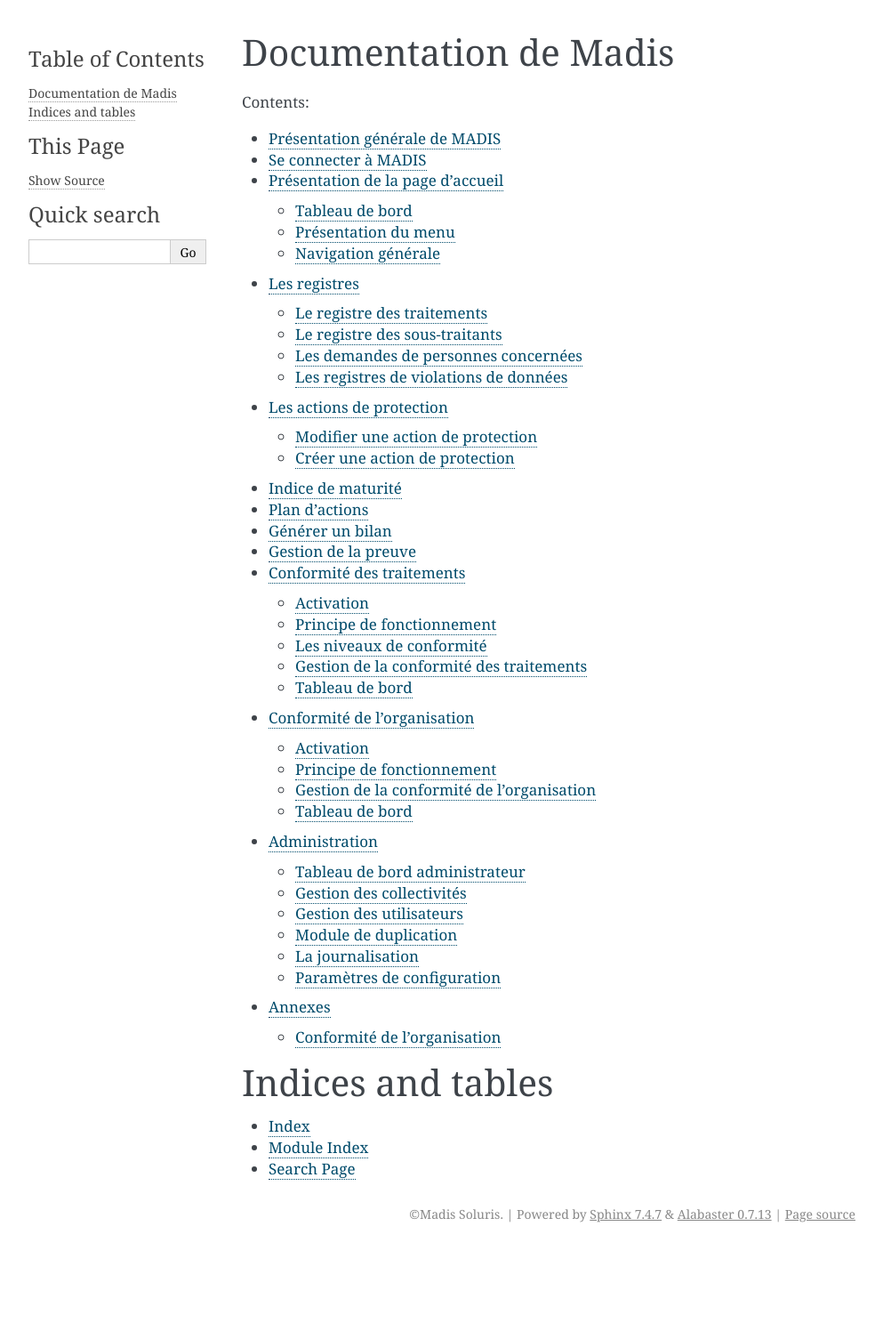
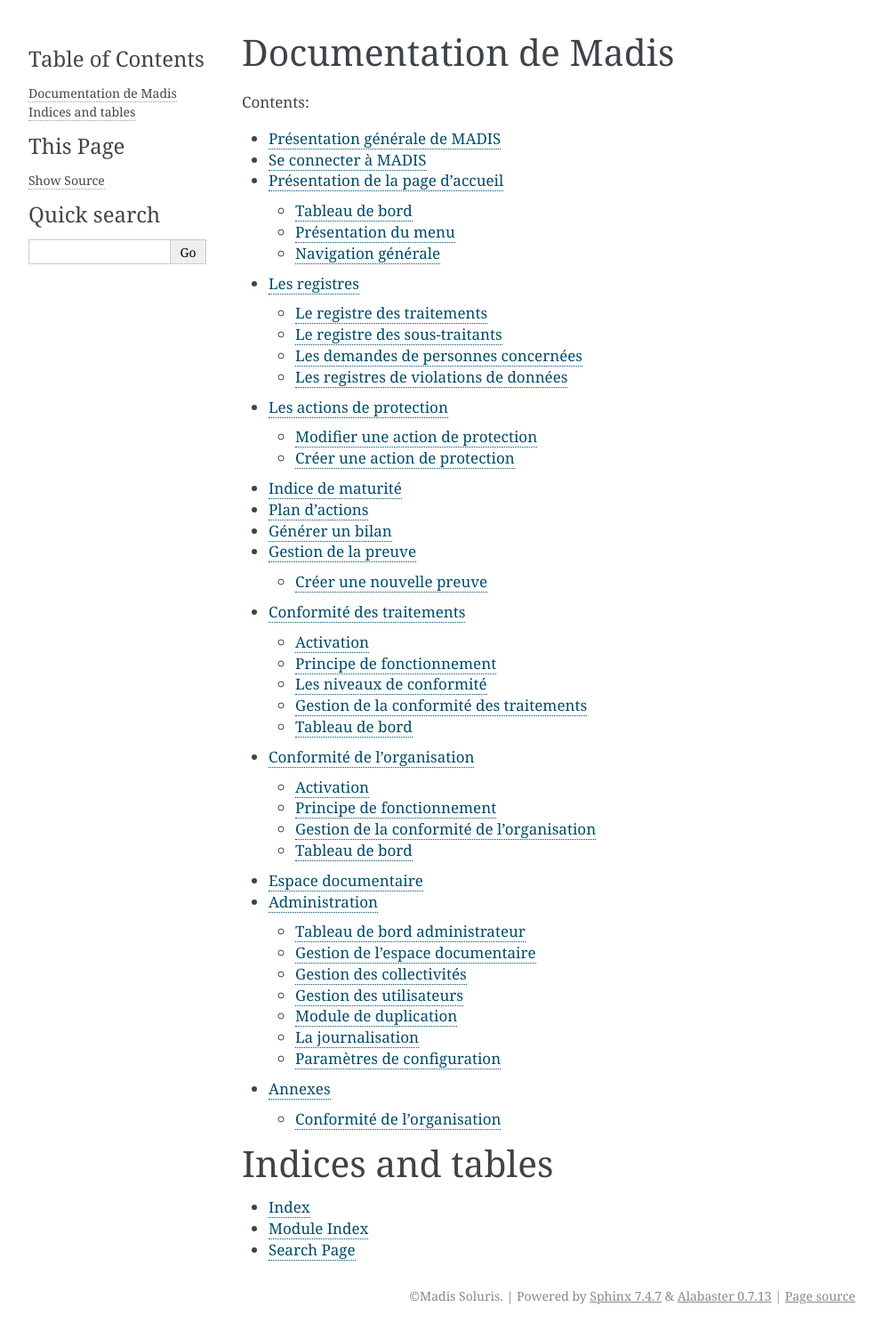
Before and after one commit to svs-step/madis, a Sphinx documentation site: the page built from docs/index.rst, in a window 1280 px wide. Shown: the whole page at 89% size, without its empty margins (148-1141 px from the left). Built offline with Sphinx 7.4.7, drawn with Linux system fonts in a browser that asks for light colours; before the commit the page ends 1404 px from its top, so only the background shows below that; some of the changed lines change nothing that is shown.

Commit message:
MAJ doc utilisateur

```diff
--- a/docs/docutilisateur.md
+++ b/docs/docutilisateur.md
@@ -53,7 +53,7 @@
 
 ![](images/Screenshot-2021-06-09-Madis.png)
 
-Ajoutez les justificatifs permettant de documenter la conformité (Contrat d’accompagnement à la délégation à la protection des données, attestations de présences, politique de gestion des données ...) dans « **Documents** » :
+Ajoutez les justificatifs permettant de documenter la conformité (Contrat d’accompagnement à la délégation à la protection des données, attestations de présences, politique de gestion des données...) dans « **Documents** » :
 
 ![](images/Screenshot-2021-06-09-Madis-1.png)
 
@@ -64,6 +64,10 @@
 Afin de faire vivre votre conformité, élaborez votre « **Plan d'actions** », générez des « **Indice de maturité** » et « **Générer un bilan** » :
 
 ![](images/Screenshot-2021-06-09-Madis-3.png)
+
+Retrouvez toutes les ressources mises à disposition par votre DPO dans « **Espace documentaire** » :
+
+![](images/Screenshot-2022-05-10-Menu-Espace-documentaire.png)
 
 Renseignez vos informations dans « **Collectivités** » et « **Utilisateurs** » :
 
@@ -139,6 +143,8 @@
 Vous pouvez ajuster les colonnes affichées, trier ou filtrer les résultats à l'aide des entêtes de colonne.
 
 ![](images/Screenshot-2021-06-09-Liste-des-traitements-Madis.png)
+
+``Astuce : dans la gestion des demandes, des violations et des actions de protection, vous avez la possibilité de les lier à un traitement.``
 
 ### Création d’un nouveau traitement
 
@@ -249,9 +255,9 @@
 * **Demandeur légitime** : La personne concernée est la personne qui fait la demande ou est le tuteur dûment habilité à faire la demande, ou possède un mandat de la personne concernée ;
 * **Demande légitime** : La demande repose sur une base légale pertinente et proportionnée.
 
+``Astuce : vous avez la possibilité d'associer une demande à un traitement.``
+
 Lorsque la réponse est délivrée, vous devez retourner dans la demande, la modifier et enregistrer la réponse apportée, le moyens de la réponse ainsi que la date de réponse.
-
-
 
 ``Rappel : La réponse doit être délivrée dans un délai maximum de 1 mois (art. 12 RGPD).``
 
@@ -274,9 +280,10 @@
 Par défaut, elle se mettra sur la date à laquelle vous commencez à l'enregistrer.
 
 ![](images/Screenshot-2021-06-09-Cr-er-une-violation-Madis.png)
-![](images/Screenshot-2021-06-09-Cr-er-une-violation-Madis-1.png)
 
 ``N'oubliez pas qu'en cas de risque pour les personnes concernées, une notification à la CNIL doit être faite dans les 72 heures en plus de l'enregistrement en interne et en cas de risque élevé, aux personnes concernées également (art.33 RGPD).``
+
+``Astuce : vous avez la possibilité d'associer une violation à un traitement.``
 
 # Les actions de protection
 
@@ -313,6 +320,8 @@
 ``Dans planification, indiquez une date prévisionnelle des actions que vous choisissez de planifier. Celles-ci apparaîtront alors dans le plan d'action``
 
 ![](images/Screenshot-2021-06-09-Cr-er-une-action-de-protection-Madis.png)
+
+``Astuce : vous avez la possibilité d'associer une action de protection à un sous-traitant, à un traitement à une demande et à une violation.``
 
 # Indice de maturité
 
@@ -370,9 +379,20 @@
 
 Vous devez ajouter dans « **Documents** », l’ensemble des preuves.
 
-``La taille maximale d'un fichier déposé est défini dans l'administration.``
+``La taille maximale d'un fichier déposé est définie dans l'administration.``
 
 ![](images/Screenshot-2021-06-09-Liste-des-preuves-Madis.png)
+
+### Créer une nouvelle preuve
+
+![](images/Screenshot_2022-05-30_at_09-28-02_Creer_une_preuve_Madis.png)
+
+Lors de l'ajout d'une preuve, vous pouvez renseigner les éléments suivants :
+
+* **Nom** : Indiquez le nom de la preuve ;
+* **Type** : Le type de preuve  ;
+* **Document** : Un seul fichier peut être déposé à la fois, d'une taille maximale définie dans l'administration et tous les formats de fichiers sont autorisés ;
+* **Association (Traitements, Sous-traitants...)** : Il est possible d'associer la preuve à un ou plusieurs traitement, à des sous-traitants, à des actions de protections, à des demandes de personnes concernées ou à des violations.
 
 # Conformité des traitements
 
@@ -549,9 +569,25 @@
 
 ![](images/17image.png)
 
+# Espace documentaire
+
+L'espace documentaire permet aux utilisateurs d'accéder aux documents mis à disposition par leur DPO.
+
+![](images/Screenshot_2022-06-01_at_09-47-16_Espace_documentaire_Madis.png)
+
+Il est possible d'afficher les documents sous forme de liste ou sous forme de grille.
+
+L'affichage des documents peut être filtré, notamment par catégorie. Lorsque plusieurs catégories sont sélectionnées, seuls les documents appartenant à toutes ces catégories sont affichés.
+
+``Astuce : vous avez la possibilité de mettre des fichiers en favoris en cliquant sur l'étoile.``
+
+Dans chaque module, un bouton « **Ressources utiles** » permet d'accéder aux documents déposés dans l'espace documentaire lié à la catégorie de ce module. **Le bouton n'est visible que si au moins un document est déposé dans cette catégorie par votre DPO.**
+
+![](images/Screenshot_2022-06-01_at_09-31-11_Liste_des_sous-traitants_Madis.png)
+
 # Administration
 
-Cette partie est réservée aux personnes administratrices, c'est-à-dire, principalement les Délégués à la Protection des Données. Le profil "référent multi-collectivité" a également accès au tableau de bord administrateur mais seulement dans la limite de son périmètre d'action.
+Cette partie est réservée aux personnes administratrices, c'est-à-dire, principalement les Délégués à la Protection des Données. Le profil « référent multi-collectivité » a également accès au tableau de bord administrateur mais seulement dans la limite de son périmètre d'action.
 
 ## Tableau de bord administrateur
 
@@ -562,20 +598,73 @@
 Plusieurs indicateurs sont disponibles :
 
 * La moyenne d'actions planifiées
-* La moyenne de preuves déposées dans l'espace "Documents".
-* Le nombre en pourcentage de collectivités ayant déposé dans Madis, dans l'espace "Documents", un document avec le type "Bilan" au cours des 12 derniers mois.
+* La moyenne de preuves déposées dans l'espace « **Documents** ».
+* Le nombre en pourcentage de collectivités ayant déposé dans Madis, dans l'espace « **Documents** », un document avec le type « Bilan » au cours des 12 derniers mois.
 * Le nombre de collectivités, en pourcentage, ayant fait un indice de maturité dans Madis au cours des 12 derniers mois.
 
-On retrouve également une cartographie des collectivités accompagnées grâce à l'indication du code INSEE dans le module "Collectivités". Il se peut qu'une commune possède plusieurs collectivités (CCAS, SIVOS, syndicats,...) et tous se retrouvent sous la même commune. De même, il se peut que la commune ne soit pas accompagnée mais qu'une autre structure basée sur ce territoire le soit. Au survol les collectivités identifiées sur ce territoire sont listées.
+On retrouve également une cartographie des collectivités accompagnées grâce à l'indication du code INSEE dans le module « **Collectivités** ». Il se peut qu'une commune possède plusieurs collectivités (CCAS, SIVOS, syndicats,...) et tous se retrouvent sous la même commune. De même, il se peut que la commune ne soit pas accompagnée mais qu'une autre structure basée sur ce territoire le soit. Au survol les collectivités identifiées sur ce territoire sont listées.
 
-Il y a également un graphe représentant la répartition des collectivités en fonction de leur type identifié dans le module "Collectivités".
+Il y a également un graphe représentant la répartition des collectivités en fonction de leur type identifié dans le module « **Collectivités** ».
 
-Enfin, plusieurs exports (en excel) sont disponibles pour pouvoir faire des recherches plus facilement et plus précisément sur des éléments dans Madis. Il y a 4 exports disponibles actuellement :
+Enfin, plusieurs exports (en Excel) sont disponibles pour pouvoir faire des recherches plus facilement et plus précisément sur des éléments dans Madis. Il y a 4 exports disponibles actuellement :
 
-* L'export des collectivités qui reprend l'ID de la collectivité + tous les éléments enregistrés dans le module "Collectivités" (exemples : actif/inactif ; nom ; SIREN ; dernier utilisateur connecté ; date de la dernière connexion ; ...) + les informations comprises dans le module "Conformité de l'organisation" (notes attribuées et nom du pilote)
-* L'export des traitements (attention, celui-ci peut être volumineux donc l'export peut prendre un peu de temps) qui reprend toutes les informations comprises dans le module "Traitements" (exemples : fiche active/inactive ; date de dernière modification) + les informations comprises dans le module "Conformité des traitements" (module inactif ou niveau de conformité enregistré et le niveau de conformité de chaque réponse)
-* L'export des sous-traitants qui reprend toutes les informations comprises dans le module "Sous-traitants" (exemples : Nom du sous-traitant ; clauses vérifiées ; traitements associés; ...).
-* L'export des actions de protection qui reprend toutes les informations comprises dans les modules "Actions de protection" et "Plan d'actions" (exemples : Nom de l'action ; appliqué/non appliqué/non applicable ; la date de planification ; ...).
+* L'export des collectivités qui reprend l'ID de la collectivité + tous les éléments enregistrés dans le module « **Collectivités** » (exemples : actif/inactif ; nom ; SIREN ; dernier utilisateur connecté ; date de la dernière connexion ; ...) + les informations comprises dans le module « **Conformité de l'organisation** » (notes attribuées et nom du pilote)
+* L'export des traitements (attention, celui-ci peut être volumineux donc l'export peut prendre un peu de temps) qui reprend toutes les informations comprises dans le module « **Traitements** » (exemples : fiche active/inactive ; date de dernière modification) + les informations comprises dans le module « **Conformité des traitements** » (module inactif ou niveau de conformité enregistré et le niveau de conformité de chaque réponse)
+* L'export des sous-traitants qui reprend toutes les informations comprises dans le module « **Sous-traitants** » (exemples : Nom du sous-traitant ; clauses vérifiées ; traitements associés; ...).
+* L'export des actions de protection qui reprend toutes les informations comprises dans les modules « **Actions de protection** » et « **Plan d'actions** » (exemples : Nom de l'action ; appliqué/non appliqué/non applicable ; la date de planification ; ...).
+
+## Gestion de l'espace documentaire
+
+Les DPOs sont amenés à mettre à disposition de la documentation à destination des collectivités qu’ils accompagnent dans leur mise en conformité au RGPD. Qu’il s’agisse de newsletter, exemple de clauses contractuelles, vidéo de sensibilisation, articles de la CNIL...
+
+![](images/Screenshot_2022-06-01_at_09-52-03_Espace_documentaire_Madis.png)
+
+
+Dans cet espace, on retrouve la liste des fichiers et liens partagés dans Madis **pour l'ensemble des collectivités**.
+
+**Attention : il ne s'agit pas d'un espace regroupant les documents déposés comme preuves. Ce sont des modules distincts.**
+
+Il est possible de partager le lien vers un fichier. Cependant, seuls les utilisateurs ayant un compte Madis pourront accéder au document.
+
+Le DPO peut épingler un document, il se retrouve alors en tête de liste pour tous les utilisateurs.
+
+*A noter : Mettre un document en Favoris avec le compte DPO ne le met pas en Favoris pour les utilisateurs.*
+
+### Ajouter un fichiers
+
+Il est possible de rajouter des fichiers dans « **Nouveau document** » puis « **Nouveau fichier** ».
+
+``La taille maximale d'un fichier déposé est définie dans l'administration.``
+
+Les fichiers autorisés sont :
+
+- Fichiers images : .jpg, .png ;
+- Fichiers audio : .mp3, .m4a, .ogg, .wav ;
+- Fichiers vidéo : .mp4, .mov, .wmv, .avi, .mpg, .ogv, .ogg, .webm ;
+- Documents : .pdf, .doc, .docx, .odt, .ppt, .pptx, .odp, .xls, .xlsx, .xlsm, ods.
+
+``Astuce : vous pouvez épingler un fichier important si vous souhaitez le mettre en avant. Il apparaîtra alors en premier jusqu'à ce qu'il soit désépinglé.``
+
+Vous pouvez ajouter une vignette au fichier, celle-ci sera visible si l'utilisateur est en vue grille. De plus, vous pouvez lier le fichier à une ou plusieurs catégories.
+
+### Ajouter un liens
+
+Il est possible de rajouter des liens dans « **Nouveau document** » puis « **Nouveau lien** ».
+
+``Astuce : vous pouvez épingler un lien important si vous souhaitez le mettre en avant. Il apparaîtra alors en premier jusqu'à ce qu'il soit désépinglé.``
+
+Vous pouvez ajouter une vignette au lien, celle-ci sera visible si l'utilisateur est en vue grille. De plus, vous pouvez lier le lien à une ou plusieurs catégories.
+
+### Catégories
+
+Il existe deux types de catégorie :
+
+- les catégories systèmes (ex: Traitement, sous-traitant, …)
+- les catégories créés par le DPO
+
+Les  catégories systèmes ne peuvent pas être supprimées. Elles font référence aux différents modules de Madis. Quand un document ou un lien est lié à une catégorie système, un bouton apparaît dans le module en question. Celui-ci redirige dans l'espace documentaire vers les documents liés à la catégorie du module.
+
+Le DPO peut créer autant de catégorie de document que nécessaire.
 
 ## Gestion des collectivités
 
@@ -585,7 +674,7 @@
 
 Il est possible de créer une collectivité ou simplement voir les informations la concernant, de la modifier ou de supprimer la collectivité (cette option n'est possible que pour celle n'ayant plus d'utilisateur).
 
-**Les écrans sont ensuite les mêmes que ceux des utilisateurs dans le module "Ma collectivité" avec la possibilité d'activer ou non des modules conformité ainsi que de modifier le bloc Informations Générales.**
+**Les écrans sont ensuite les mêmes que ceux des utilisateurs dans le module « Ma collectivité » avec la possibilité d'activer ou non des modules conformité ainsi que de modifier le bloc Informations Générales.**
 
 ## Gestion des utilisateurs
 
@@ -595,11 +684,11 @@
 
 L'administrateur a la possibilité de créer un nouvel utilisateur, d'archiver ceux qui ne doivent plus accéder à Madis, de modifier un utilisateur ou bien de se connecter en tant que l'utilisateur sélectionné. Il aura ainsi accès à la vue de l'utilisateur sélectionné.
 
-Il est également possible de voir la liste des utilisateurs archivés en cliquant sur le bouton "Voir les utilisateurs archivés" et la seule option possible est de rétablir la personne.
+Il est également possible de voir la liste des utilisateurs archivés en cliquant sur le bouton « **Voir les utilisateurs archivés** » et la seule option possible est de rétablir la personne.
 
 **Le module de journalisation enregistre lorsqu'une personne se connecte en tant qu'un autre utilisateur.**
 
-Lorsque l'administrateur appuie sur le bouton "Nouvel utilisateur", il a la possibilité de modifier le nom, prénom, e-mail, mot de passe de l'utilisateur, comme le ferait l'utilisateur via le module "Mon compte".
+Lorsque l'administrateur appuie sur le bouton « **Nouvel utilisateur** », il a la possibilité de modifier le nom, prénom, e-mail, mot de passe de l'utilisateur, comme le ferait l'utilisateur via le module « **Mon compte** ».
 
 Il a également la possibilité de changer sa collectivité, le rendre inactif ce qui l'empêche d'accéder à Madis, ou de modifier son rôle dans la collectivité.
 
```
Also changed, not shown: docs/images/Screenshot_2022-05-30_at_09-28-02_Creer_une_preuve_Madis.png (added), docs/images/Screenshot_2022-06-01_at_09-31-11_Liste_des_sous-traitants_Madis.png (added), docs/images/Screenshot_2022-06-01_at_09-47-16_Espace_documentaire_Madis.png (added), docs/images/Screenshot_2022-06-01_at_09-52-03_Espace_documentaire_Madis.png (added).
